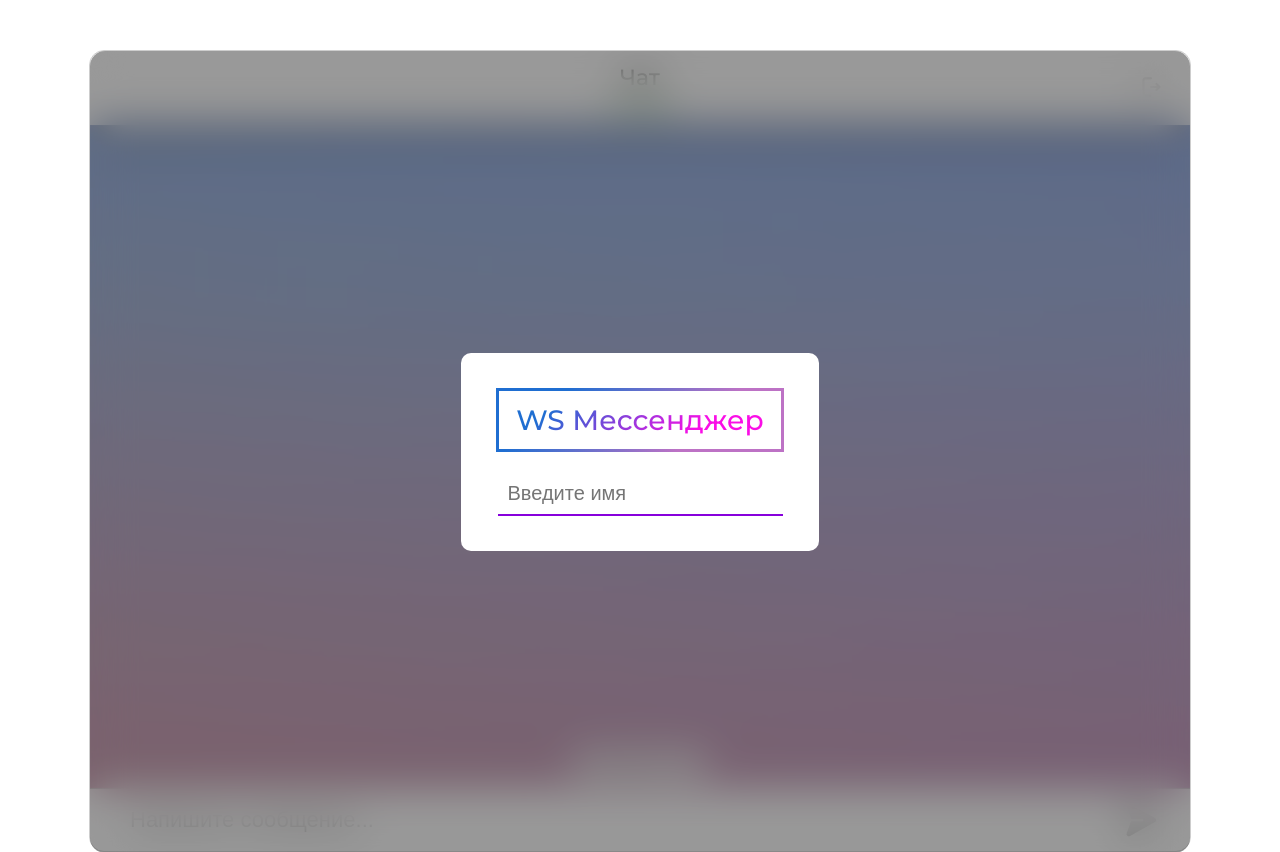
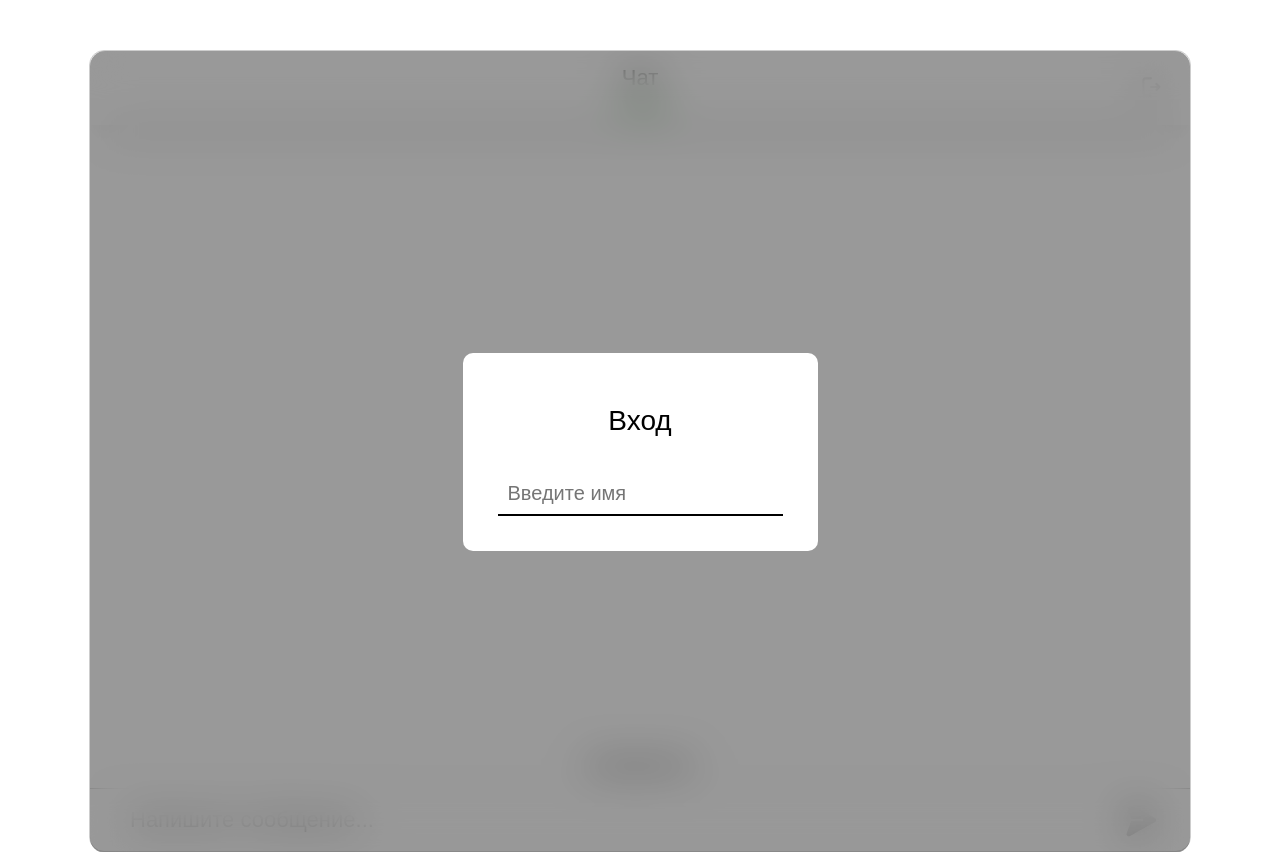
Before and after one commit to novakf/ws-chat-app, a React (Vite) app in the folder client/: page / in a window 1280 px wide. Built offline with nearby package versions, Linux system fonts and the light colour scheme; a web font is replaced by a local one.

Commit message:
change styles

```diff
--- a/client/package.json
+++ b/client/package.json
@@ -10,6 +10,7 @@
     "preview": "vite preview"
   },
   "dependencies": {
+    "@fontsource/inter": "^5.0.18",
     "@reduxjs/toolkit": "^2.2.1",
     "react": "^18.2.0",
     "react-dom": "^18.2.0",
--- a/client/src/app/components/Chat/index.tsx
+++ b/client/src/app/components/Chat/index.tsx
@@ -64,7 +64,7 @@ const Empty = styled.div`
   display: flex;
   color: #414141;
   padding: 2px 10px;
-  background: #fff;
+  background: #efefef;
   width: fit-content;
   margin: 25px auto;
   border-radius: 15px;
@@ -74,8 +74,6 @@ const Empty = styled.div`
 const Container = styled.div<{ $empty?: boolean }>`
   display: flex;
   height: 100%;
-  background: url('${bg}');
-  background-repeat: round;
   overflow: auto;
 
   &::-webkit-scrollbar {
--- a/client/src/app/components/Header/index.tsx
+++ b/client/src/app/components/Header/index.tsx
@@ -75,7 +75,7 @@ const UserInfo = styled.div`
   align-items: center;
   top: 0;
   text-align: right;
-  box-shadow: 0px 15px 20px -5px rgb(0 0 0 / 33%);
+  box-shadow: 0px 15px 20px -15px rgb(0 0 0 / 33%);
   z-index: 100;
 
   & > div {
--- a/client/src/app/components/Login/index.tsx
+++ b/client/src/app/components/Login/index.tsx
@@ -23,7 +23,7 @@ const LoginForm: React.FC<Props> = ({ open }) => {
   return (
     <GenericModal open={open} onClose={() => {}}>
       <Content>
-        <Title>WS Мессенджер</Title>
+        <Title>Вход</Title>
 
         <StyledInput
           placeholder="Введите имя"
@@ -50,7 +50,7 @@ const StyledInput = styled.input<{ $error?: boolean }>`
   height: 30px;
 
   &:focus {
-    border-bottom: 2px solid #8700db;
+    border-bottom: 2px solid #000;
   }
 
   ${(p) => p.$error && `border-bottom: 2px solid #ff000082;`}
@@ -58,14 +58,9 @@ const StyledInput = styled.input<{ $error?: boolean }>`
 
 const Title = styled.div`
   font-size: 28px;
-  background: linear-gradient(135deg, #1f6ed1 20%, #fa0ee6 70%);
-  -webkit-background-clip: text;
-  -webkit-text-fill-color: transparent;
   display: inline-block;
   padding: 0.3em 0.6em;
   border: 3px solid transparent;
-  border-image: linear-gradient(135deg, #1f6ed1 20%, #bd72c5 70%);
-  border-image-slice: 1;
 `
 
 const Content = styled.div`
--- a/client/src/app/components/Message/index.tsx
+++ b/client/src/app/components/Message/index.tsx
@@ -38,7 +38,6 @@ const StyledCornerIcon = styled(CornerIcon)<{ $owner?: boolean }>`
   left: -9px;
   width: 10px;
   height: 20px;
-  font-size: 14px;
 
   ${(props) =>
     props.$owner &&
@@ -56,7 +55,7 @@ const SendDate = styled.div`
 `
 
 const Content = styled.div`
-  font-size: 14px;
+  font-size: 16px;
 `
 
 const Name = styled.div`
@@ -72,8 +71,8 @@ const Container = styled.div<{ $owner?: boolean; $repeatNext?: boolean; $repeatP
   border-radius: 17px;
   border-bottom-left-radius: 0;
   width: fit-content;
-  padding: 5px 10px;
-  background: #fff;
+  padding: 16px 20px;
+  background: #f2f2f2;
 
   ${(props) =>
     props.$owner &&
--- a/client/src/main.tsx
+++ b/client/src/main.tsx
@@ -1,5 +1,6 @@
 import ReactDOM from 'react-dom/client'
 import App from './app'
+import '@fontsource/inter'
 import './styles.scss'
 import { persistor, store } from './app/store/store'
 import { Provider } from 'react-redux'
--- a/client/src/styles.scss
+++ b/client/src/styles.scss
@@ -1,7 +1,5 @@
-@import url("https://fonts.googleapis.com/css2?family=Montserrat:wght@500&family=Poppins:wght@500&family=Roboto:wght@500&display=swap");
-
 :root {
-  font-family: "Montserrat", sans-serif;
+  font-family: "Inter", sans-serif;
 
   line-height: 1.5;
   font-weight: 400;
```
Also changed, not shown: 1 other file (tests, documents, lock files or other folders).
